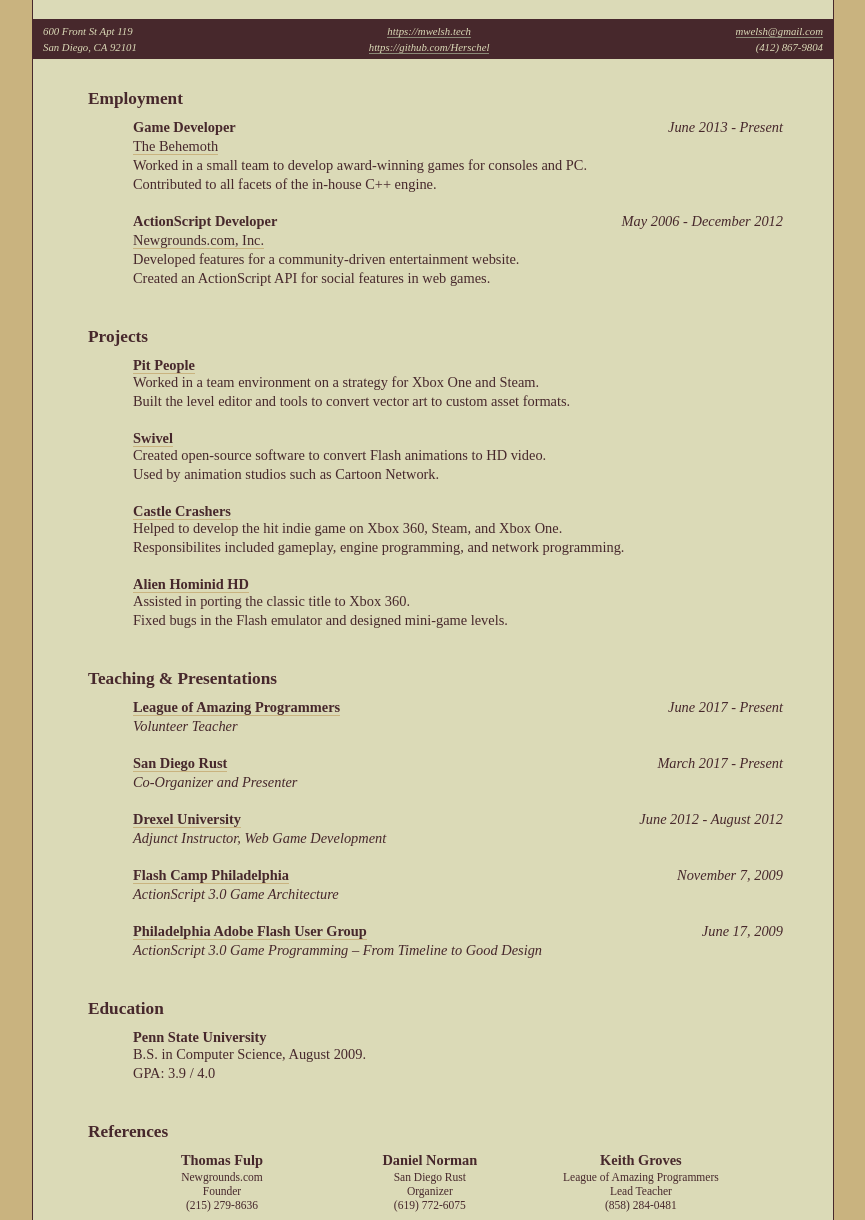
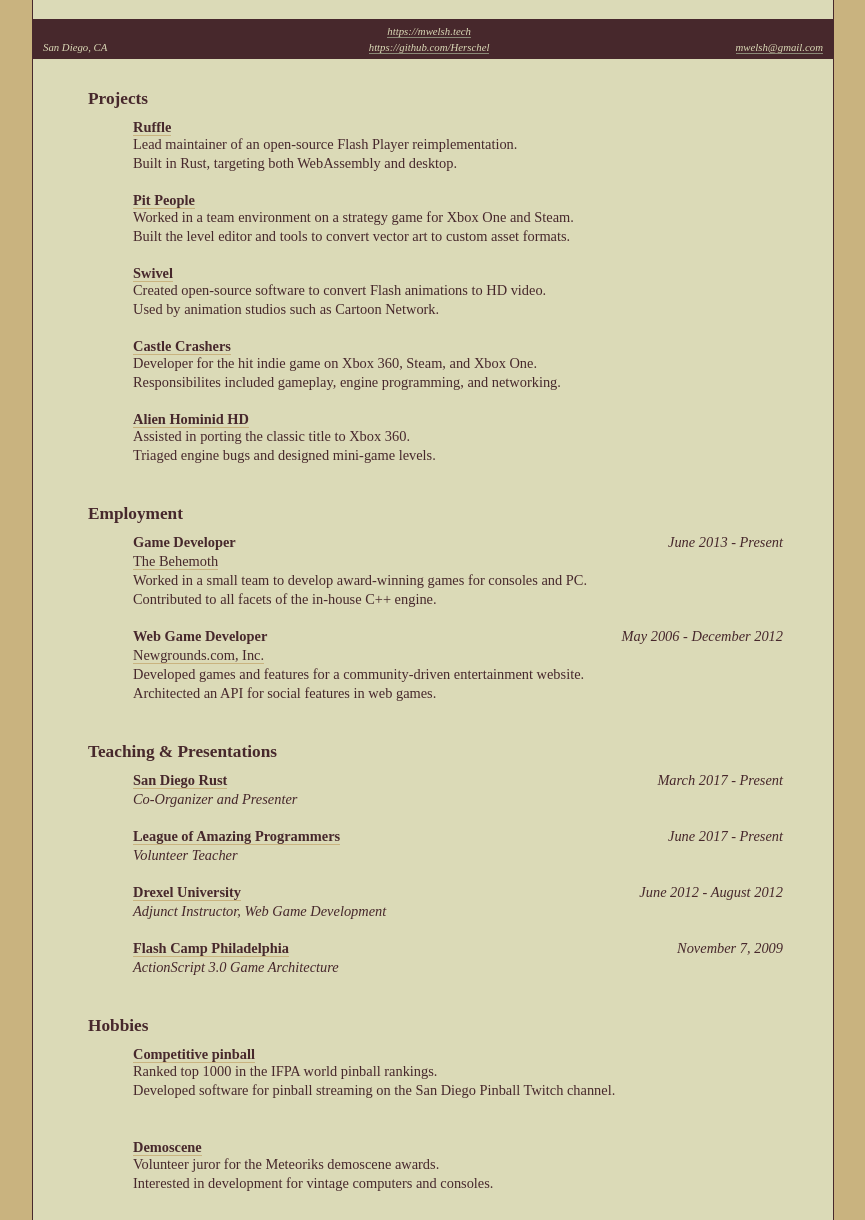
Before and after one commit to Herschel/herschel.github.io, a plain HTML site: page index.html in a window 1280 px wide. Shown: the part 80-1300 px from the top of the page, without its empty margins (207-1072 px from the left). Drawn offline with Linux system fonts and the light colour scheme; a web font is replaced by a local one.

Commit message:
Update resume

```diff
--- a/index.html
+++ b/index.html
@@ -1,6 +1,7 @@
 <!DOCTYPE html>
 
 <html lang="en">
+
 <head>
 	<meta charset="UTF-8">
 	<title>Michael R. Welsh – Software developer</title>
@@ -10,26 +11,58 @@
 	<link href="resume.css" rel="stylesheet" type="text/css" media="all">
 	<link href='https://fonts.googleapis.com/css?family=Cantata+One' rel='stylesheet' type='text/css'>
 </head>
+
 <body>
 	<header>
 		<h1>Michael R. Welsh</h1>
 		<address>
 			<div id="physical_contact">
-						<p>600 Front St Apt 119</p>
-						<p>San Diego, CA 92101</p>
+				<p>&nbsp;</p>
+				<p>San Diego, CA</p>
 			</div>
 			<div id="electronic_contact">
 				<p><a href="https://mwelsh.tech">https://mwelsh.tech</a></p>
 				<p><a href="https://github.com/Herschel">https://github.com/Herschel</a></p>
 			</div>
 			<div id="audio_contact">
+        <p>&nbsp;</p>
 				<p><a href="mailto:mwelsh@gmail.com">mwelsh@gmail.com</a></p>
-						<p>(412) 867-9804</p>
 			</div>
 		</address>
 	</header>
 
 	<main>
+		<section id="projects">
+			<h2>Projects</h2>
+			<ul>
+				<li>
+					<h3><a href="http://ruffle.rs/">Ruffle</a></h3>
+					<p>Lead maintainer of an open-source Flash Player reimplementation.</p>
+					<p>Built in Rust, targeting both WebAssembly and desktop.</p>
+				</li>
+				<li>
+					<h3><a href="http://www.pitpeople.com/">Pit People</a></h3>
+					<p>Worked in a team environment on a strategy game for Xbox One and Steam.</p>
+					<p>Built the level editor and tools to convert vector art to custom asset formats.</p>
+				</li>
+				<li>
+					<h3><a href="http://github.com/Herschel/Swivel">Swivel</a></h3>
+					<p>Created open-source software to convert Flash animations to HD video.</p>
+					<p>Used by animation studios such as Cartoon Network.</p>
+				</li>
+				<li>
+					<h3><a href="http://www.castlecrashers.com/">Castle Crashers</a></h3>
+					<p>Developer for the hit indie game on Xbox 360, Steam, and Xbox One.</p>
+					<p>Responsibilites included gameplay, engine programming, and networking.</p>
+				</li>
+				<li>
+					<h3><a href="http://www.alienhominid.com/">Alien Hominid HD</a></h3>
+					<p>Assisted in porting the classic title to Xbox 360.</p>
+					<p>Triaged engine bugs and designed mini-game levels.</p>
+				</li>
+			</ul>
+		</section>
+
 		<section id="employment">
 			<h2>Employment</h2>
 			<ul>
@@ -42,37 +75,11 @@
 				</li>
 
 				<li>
-						<h3>ActionScript Developer</h3>
+					<h3>Web Game Developer</h3>
 					<p class="date">May 2006 - December 2012</p>
 					<p class="company"><a href="http://www.newgrounds.com">Newgrounds.com, Inc.</a></p>
-						<p>Developed features for a community-driven entertainment website.</p>
-						<p>Created an ActionScript API for social features in web games.</p>
-					</li>
-				</ul>
-			</section>
-
-			<section id="projects">
-				<h2>Projects</h2>
-				<ul>
-					<li>
-						<h3><a href="http://www.pitpeople.com/">Pit People</a></h3>
-						<p>Worked in a team environment on a strategy for Xbox One and Steam.</p>
-						<p>Built the level editor and tools to convert vector art to custom asset formats.</p>
-					</li>
-					<li>
-						<h3><a href="http://github.com/Herschel/Swivel">Swivel</a></h3>
-						<p>Created open-source software to convert Flash animations to HD video.</p>
-						<p>Used by animation studios such as Cartoon Network.</p>
-					</li>
-					<li>
-						<h3><a href="http://www.castlecrashers.com/">Castle Crashers</a></h3>
-						<p>Helped to develop the hit indie game on Xbox 360, Steam, and Xbox One.</p>
-						<p>Responsibilites included gameplay, engine programming, and network programming.</p>
-					</li>
-					<li>
-						<h3><a href="http://www.alienhominid.com/">Alien Hominid HD</a></h3>
-						<p>Assisted in porting the classic title to Xbox 360.</p>
-						<p>Fixed bugs in the Flash emulator and designed mini-game levels.</p>
+					<p>Developed games and features for a community-driven entertainment website.</p>
+					<p>Architected an API for social features in web games.</p>
 				</li>
 			</ul>
 		</section>
@@ -81,14 +88,14 @@
 			<h2>Teaching & Presentations</h2>
 			<ul>
 				<li>
+					<h3><a href="https://www.meetup.com/San-Diego-Rust/">San Diego Rust</a></h3>
+					<p class="date">March 2017 - Present</p>
+					<p class="title">Co-Organizer and Presenter</p>
+				</li>
+				<li>
 					<h3><a href="http://www.jointheleague.org/">League of Amazing Programmers</a></h3>
 					<p class="date">June 2017 - Present</p>
 					<p class="title">Volunteer Teacher</p>
-					</li>
-					<li>
-						<h3><a href="https://www.meetup.com/San-Diego-Rust/">San Diego Rust</a></h3>
-						<p class="date">March 2017 - Present</p>
-						<p class="title">Co-Organizer and Presenter</p>
 				</li>
 				<li>
 					<h3><a href="https://drexel.edu/">Drexel University</a></h3>
@@ -100,10 +107,24 @@
 					<p class="date">November 7, 2009</p>
 					<p class="title">ActionScript 3.0 Game Architecture</p>
 				</li>
+			</ul>
+		</section>
+
+		<section id="interests">
+			<h2>Hobbies</h2>
+			<ul>
 				<li>
-						<h3><a href="http://www.pfpaug.org/core/pivot/entry.php?id=56">Philadelphia Adobe Flash User Group</a></h3>
-						<p class="date">June 17, 2009</p>
-						<p class="title">ActionScript 3.0 Game Programming &ndash; From Timeline to Good Design</p>
+					<h3><a href="https://www.twitch.tv/sdpinball/clip/StrangeNastyGarageStrawBeary">Competitive
+							pinball</a></h3>
+					<p>Ranked top 1000 in the IFPA world pinball rankings.</p>
+					<p>Developed software for pinball streaming on the San Diego Pinball Twitch channel.</p>
+				</li>
+			</ul>
+			<ul>
+				<li>
+					<h3><a href="https://2019.meteoriks.org/nominees">Demoscene</a></h3>
+					<p>Volunteer juror for the Meteoriks demoscene awards.</p>
+					<p>Interested in development for vintage computers and consoles.</p>
 				</li>
 			</ul>
 		</section>
@@ -118,35 +139,10 @@
 				</li>
 			</ul>
 		</section>
-
-			<section id="references">
-				<h2>References</h2>
-				<ul>
-					<li>
-						<h3>Thomas Fulp</h3>
-						<p>Newgrounds.com</p>
-						<p>Founder</p>
-						<p>(215) 279-8636</p>
-					</li>
-
-					<li>
-						<h3>Daniel Norman</h3>
-						<p>San Diego Rust</p>
-						<p>Organizer</p>
-						<p>(619) 772-6075</p>
-					</li>
-
-					<li>
-						<h3>Keith Groves</h3>
-						<p>League of Amazing Programmers</p>
-						<p>Lead Teacher</p>
-						<p>(858) 284-0481</p>
-					</li>
-				</ul>
-			</section>
 	</main>
 
 	<footer>
 	</footer>
 </body>
+
 </html>
--- a/resume.css
+++ b/resume.css
@@ -185,10 +185,6 @@ li {
 		height:			30px;
 		padding:		5px 10px;
 	}
-
-	#references, #education, footer {
-		display:		none;
-	}
 }
 
 @page {
```
Lines whose indentation alone changed are shown as unchanged.
